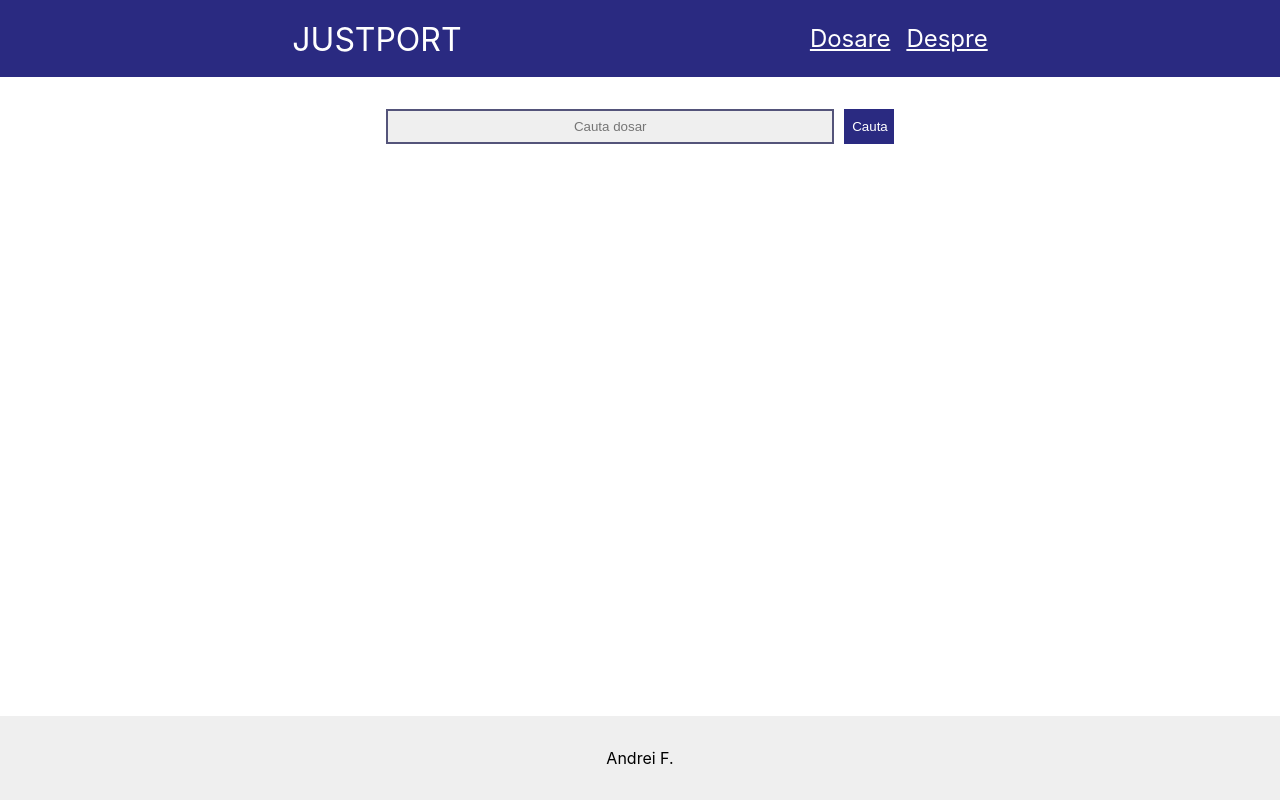
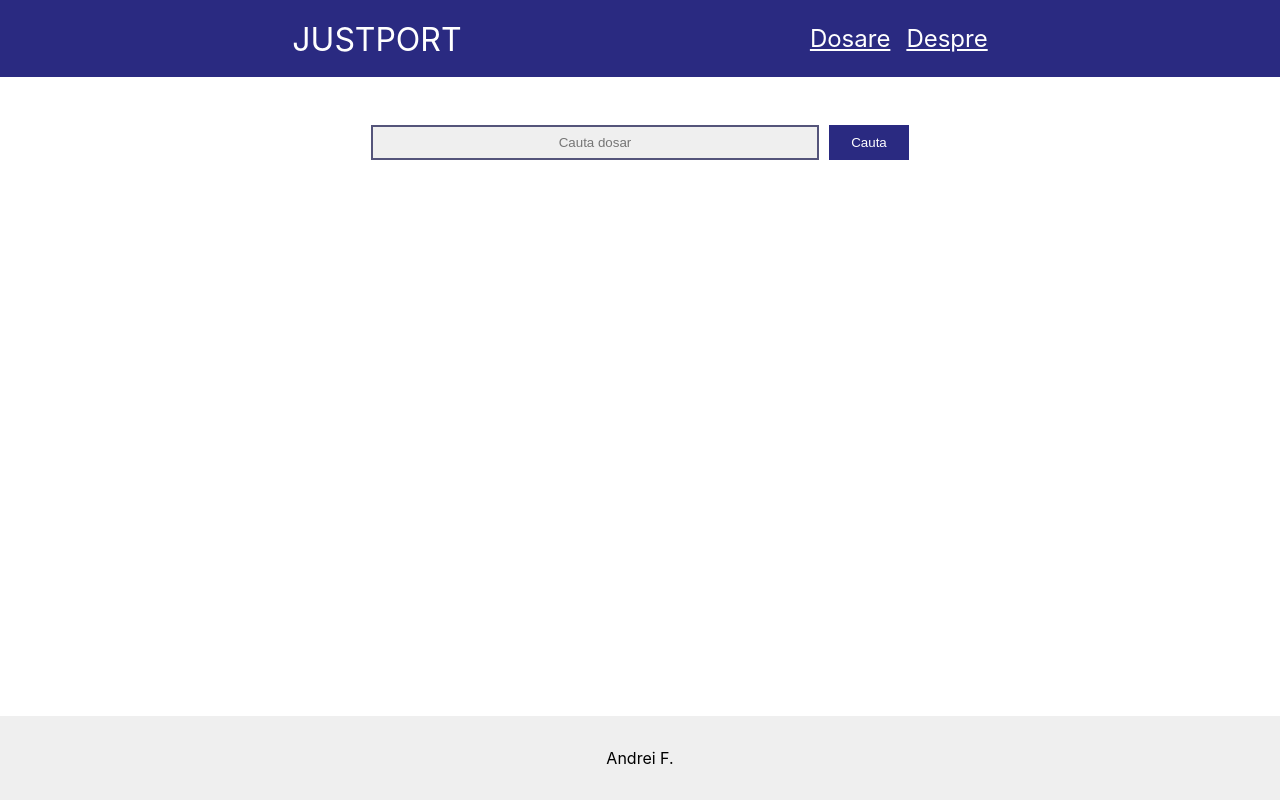
Before and after one commit to andreifcn/justport, a React (Create React App) app in the folder client/: page / in a window 1280 px wide. Built offline with nearby package versions, Linux system fonts and the light colour scheme.

Commit message:
improvements

```diff
--- a/client/src/App.css
+++ b/client/src/App.css
@@ -51,10 +51,10 @@
 }
 
 #search-bar {
-
   width: 35%;
   height: 2.2rem;
-  margin-top: 2rem;
+  margin-top: 3rem;
+  margin-bottom: 3rem;
   border: solid 2.8px rgba(6, 6, 63, 0.658);
   text-align: center;
   background-color:#efefef;
@@ -63,9 +63,9 @@
 #search-submit-button {
   border: solid 2.8px rgb(42, 42, 129);
   background-color: rgb(42, 42, 129);
-  width: 3.1rem;
+  width: 5rem;
   height: 2.2rem;
-  margin-top: 2rem;
+  margin-top: 3rem;
   margin-left: 10px;
   color: white;
 }
@@ -73,6 +73,7 @@
 
 .search-results-container {
   padding-top: 30px;
+  padding-bottom: 50px;
   min-height: 500px;
   padding-left: 20%;
   padding-right: 20%;
@@ -105,10 +106,10 @@ table, td, th {
 }
 
 .loading-spinner {
-  width: 50px;
-  height: 50px;
+  width: 80px;
+  height: 80px;
   border: 10px solid #f3f3f3; /* Light grey */
-  border-top: 10px solid #383636; /* Blue */
+  border-top: 10px solid rgb(42, 42, 129); /* Blue */
   border-radius: 50%;
   animation: spinner 1.5s linear infinite;
 }
```
